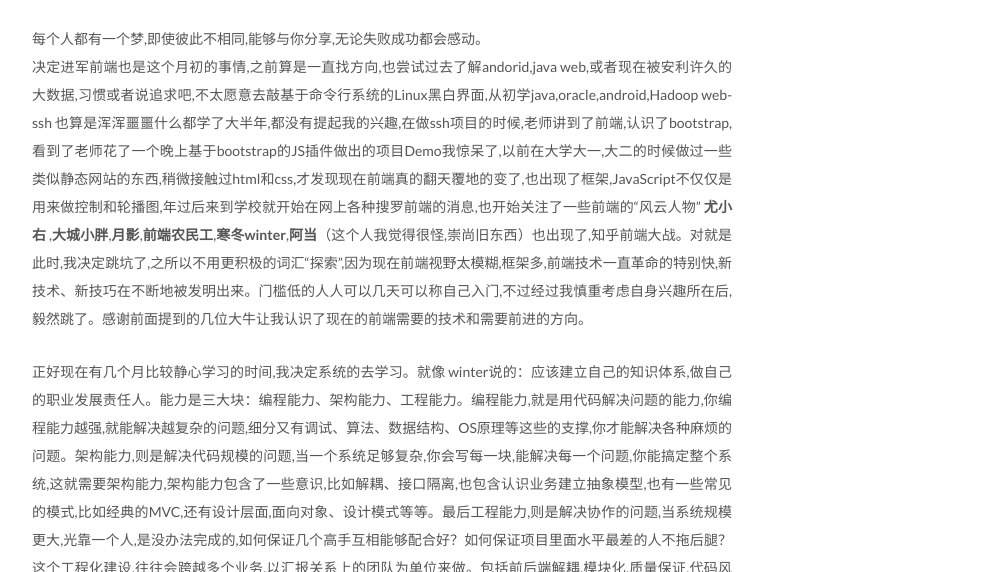
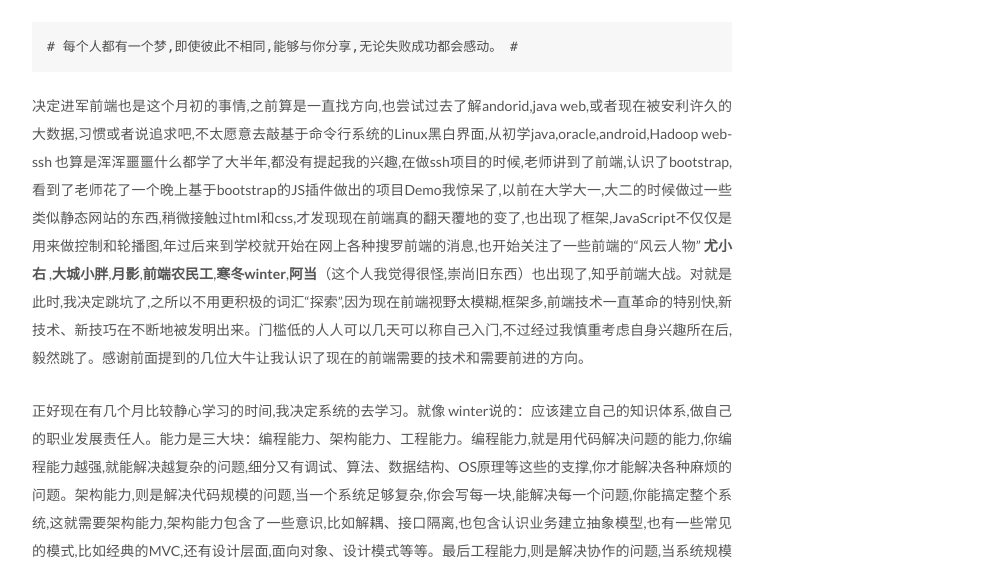
Before and after one commit to xiaodongtongxue/xiaodongtongxue.github.io, a plain HTML site: page index.html in a window 1280 px wide. Shown: the part 939-1511 px from the top of the page, without its empty margins (258-1261 px from the left). Drawn offline with Linux system fonts and the light colour scheme; a script that the page names is missing.

Commit message:
Site updated: 2016-03-29 01:27:57

```diff
--- a/index.html
+++ b/index.html
@@ -266,7 +266,9 @@
 
 
 
-            <p><img src="http://xiaodongtongxue.github.io/uploads/logo.png" alt="logo"><br>    每个人都有一个梦,即使彼此不相同,能够与你分享,无论失败成功都会感动。<br>决定进军前端也是这个月初的事情,之前算是一直找方向,也尝试过去了解andorid,java web,或者现在被安利许久的大数据,习惯或者说追求吧,不太愿意去敲基于命令行系统的Linux黑白界面,从初学java,oracle,android,Hadoop web-ssh 也算是浑浑噩噩什么都学了大半年,都没有提起我的兴趣,在做ssh项目的时候,老师讲到了前端,认识了bootstrap,看到了老师花了一个晚上基于bootstrap的JS插件做出的项目Demo我惊呆了,以前在大学大一,大二的时候做过一些类似静态网站的东西,稍微接触过html和css,才发现现在前端真的翻天覆地的变了,也出现了框架,JavaScript不仅仅是用来做控制和轮播图,年过后来到学校就开始在网上各种搜罗前端的消息,也开始关注了一些前端的“风云人物”<strong> 尤小右</strong> ,<strong>大城小胖</strong>,<strong>月影</strong>,<strong>前端农民工</strong>,<strong>寒冬winter</strong>,<strong>阿当</strong>（这个人我觉得很怪,崇尚旧东西）也出现了,知乎前端大战。对就是此时,我决定跳坑了,之所以不用更积极的词汇“探索”,因为现在前端视野太模糊,框架多,前端技术一直革命的特别快,新技术、新技巧在不断地被发明出来。门槛低的人人可以几天可以称自己入门,不过经过我慎重考虑自身兴趣所在后,毅然跳了。感谢前面提到的几位大牛让我认识了现在的前端需要的技术和需要前进的方向。  </p>
+            <p><img src="http://xiaodongtongxue.github.io/uploads/logo.png" alt="logo"></p>
+<pre><code># 每个人都有一个梦,即使彼此不相同,能够与你分享,无论失败成功都会感动。 #
+</code></pre><p>决定进军前端也是这个月初的事情,之前算是一直找方向,也尝试过去了解andorid,java web,或者现在被安利许久的大数据,习惯或者说追求吧,不太愿意去敲基于命令行系统的Linux黑白界面,从初学java,oracle,android,Hadoop web-ssh 也算是浑浑噩噩什么都学了大半年,都没有提起我的兴趣,在做ssh项目的时候,老师讲到了前端,认识了bootstrap,看到了老师花了一个晚上基于bootstrap的JS插件做出的项目Demo我惊呆了,以前在大学大一,大二的时候做过一些类似静态网站的东西,稍微接触过html和css,才发现现在前端真的翻天覆地的变了,也出现了框架,JavaScript不仅仅是用来做控制和轮播图,年过后来到学校就开始在网上各种搜罗前端的消息,也开始关注了一些前端的“风云人物”<strong> 尤小右</strong> ,<strong>大城小胖</strong>,<strong>月影</strong>,<strong>前端农民工</strong>,<strong>寒冬winter</strong>,<strong>阿当</strong>（这个人我觉得很怪,崇尚旧东西）也出现了,知乎前端大战。对就是此时,我决定跳坑了,之所以不用更积极的词汇“探索”,因为现在前端视野太模糊,框架多,前端技术一直革命的特别快,新技术、新技巧在不断地被发明出来。门槛低的人人可以几天可以称自己入门,不过经过我慎重考虑自身兴趣所在后,毅然跳了。感谢前面提到的几位大牛让我认识了现在的前端需要的技术和需要前进的方向。  </p>
 <p>正好现在有几个月比较静心学习的时间,我决定系统的去学习。就像 winter说的：应该建立自己的知识体系,做自己的职业发展责任人。能力是三大块：编程能力、架构能力、工程能力。编程能力,就是用代码解决问题的能力,你编程能力越强,就能解决越复杂的问题,细分又有调试、算法、数据结构、OS原理等这些的支撑,你才能解决各种麻烦的问题。架构能力,则是解决代码规模的问题,当一个系统足够复杂,你会写每一块,能解决每一个问题,你能搞定整个系统,这就需要架构能力,架构能力包含了一些意识,比如解耦、接口隔离,也包含认识业务建立抽象模型,也有一些常见的模式,比如经典的MVC,还有设计层面,面向对象、设计模式等等。最后工程能力,则是解决协作的问题,当系统规模更大,光靠一个人,是没办法完成的,如何保证几个高手互相能够配合好？如何保证项目里面水平最差的人不拖后腿？这个工程化建设,往往会跨越多个业务,以汇报关系上的团队为单位来做。包括前后端解耦,模块化,质量保证,代码风格,等等。其实不难看出来,这三项,其实是有顺序的,低等级、小团队,编程能力一项就能应付,越资深的前端,越大的公司和团队,越是需要后面的技能,但是这里我要强调一点,其实资深前端,大团队,对能力的需求,是既要还要——不是说资深的前端,编程能力就可以变差。社区总会有一些声音,对工程能力,对架构能力持有一种抵触的态度,觉得比较虚,觉得不需要。实际上以某些人所在的岗位来说,也没错,毕竟公司、团队的状态确实可能用不到,但是以个人成长的角度来看,就是大错特错。架构能力和工程能力是在以后工作中去锻炼的,现在处于学习阶段,应该培养自己的编程能力,准确,全面的系统去学习。  </p>
 <p>技术圈里流行一个笑话,说的是一个人,工作了三年,却只有一年的经验,因为后面两年都在重复第一年的工作。所以我们要做的事,就是永远不要做对自己学习成长无用的重复劳动,当你觉得现在的工作,越来越舒适,越来越缺少风险的时候,就应该引起警惕了,也不去啃那些很多年前人玩剩下的,身在前端有些特殊必须掌握最前沿,最新的技术才能混迹在”圈内”JavaScript无需多言是贯彻整个前端技术的语言,原生JS是一切前端编程技术的起源,买了C.Zalas的高级程序设计和犀牛书（javascript权威指南）便开始了漫长的陪伴,没事去逛稀土掘金,极客头条,前端博客等一些社区,对自己认知和成长提供了很大的帮助。也了解到前端技术食物链顶端叫全栈工程师 。</p>
 
```
Also changed, not shown: 2016/03/28/初入前端/index.html (+10 -5 lines).
